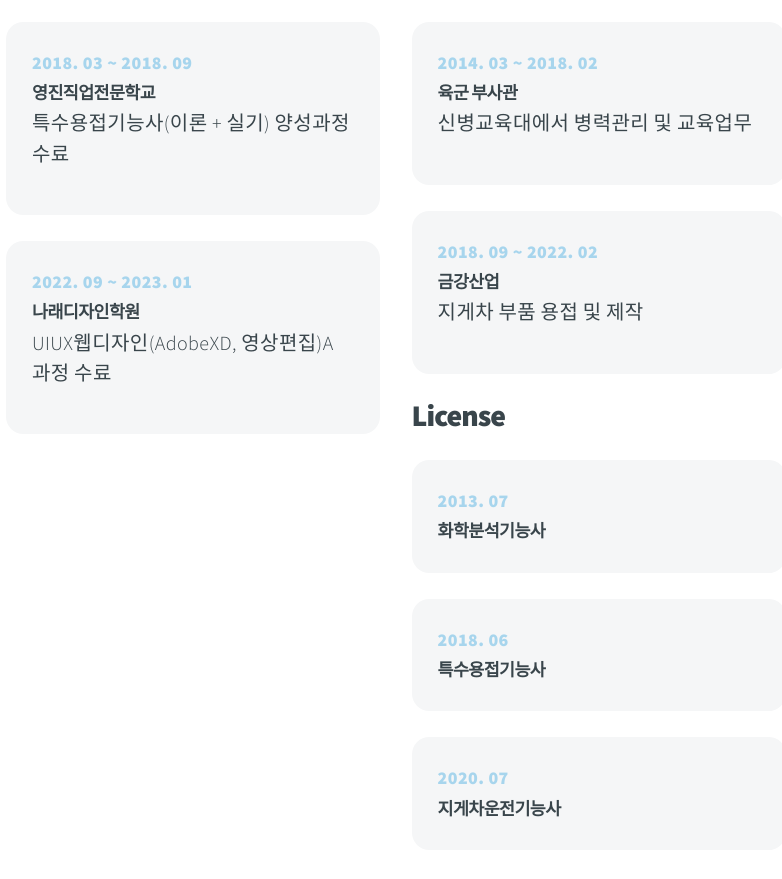
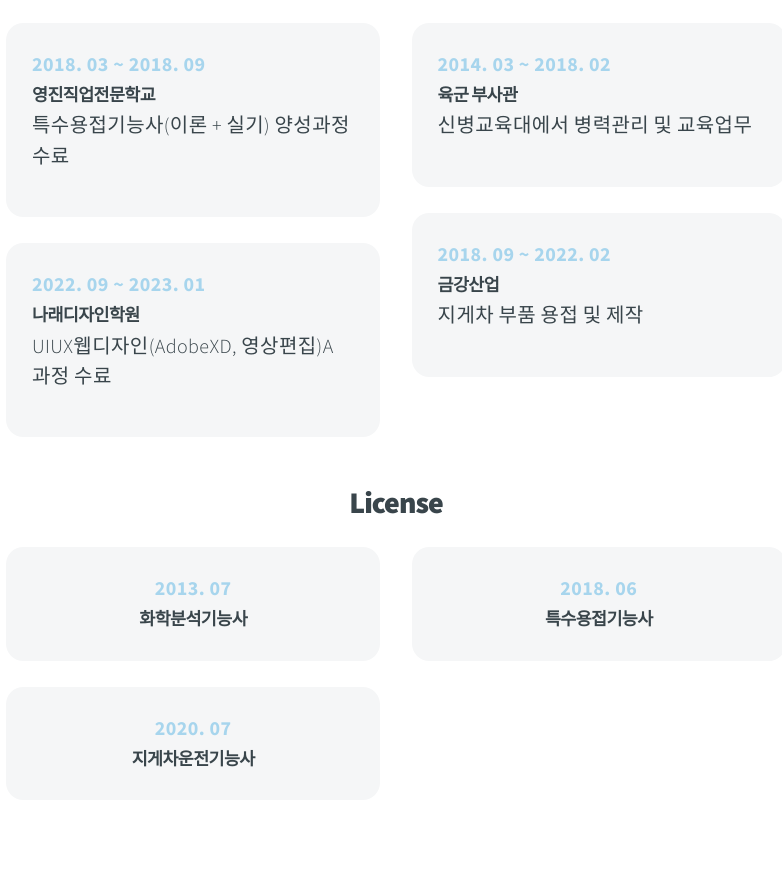
Before and after one commit to jd0402/profile, a plain HTML site: page index.html in a window 1280 px wide. Shown: the part 3459-4338 px from the top of the page, without its empty margins (244-1026 px from the left). Drawn offline with Linux system fonts and the light colour scheme.

Commit message:
Update main.css

```diff
--- a/css/main.css
+++ b/css/main.css
@@ -1,6 +1,6 @@
-@import url("https://fonts.googleapis.com/css?family=Source+Sans+Pro:300,900");
+/* @import url("https://fonts.googleapis.com/css?family=Source+Sans+Pro:300,900"); */
 @import url("fontawesome-all.min.css");
-
+@import url('https://fonts.googleapis.com/css2?family=Source+Sans+Pro:wght@200;300;400;600;700;900&display=swap');
 /*
 	Big Picture by HTML5 UP
 	html5up.net | @ajlkn
@@ -1567,6 +1567,7 @@ input, select, textarea {
 			.main.style1 h2 {
 				font-size: 4.25em;
 				line-height: 1em;
+				font-weight: 400;
 			}
 
 			.main.style1 > .content {
@@ -1857,10 +1858,11 @@ input, select, textarea {
 
 	}
 
-	#resume> .content> div{
+	.education, .experience{
 		float: left;
 		width: 48%;
 		text-align: left;
+		margin-bottom: 3%;
 	}
 
 	#resume .content .education{
@@ -1880,11 +1882,17 @@ input, select, textarea {
 	}
 
 	#resume .content span{
-		font-size: 18px;
+		font-size: 20px;
 		color: #a7d5ed;
 		font-weight: bold;
 	}
 	#resume .content p{font-size: 20px;}
+
+	.license{clear: both; width: 100%; text-align: center;}
+	.license>div{width: 48%; float: left;}
+	.license2{margin-left: 4%;}
+
+
 
 	@media screen and (max-width: 699px) {
 
```
